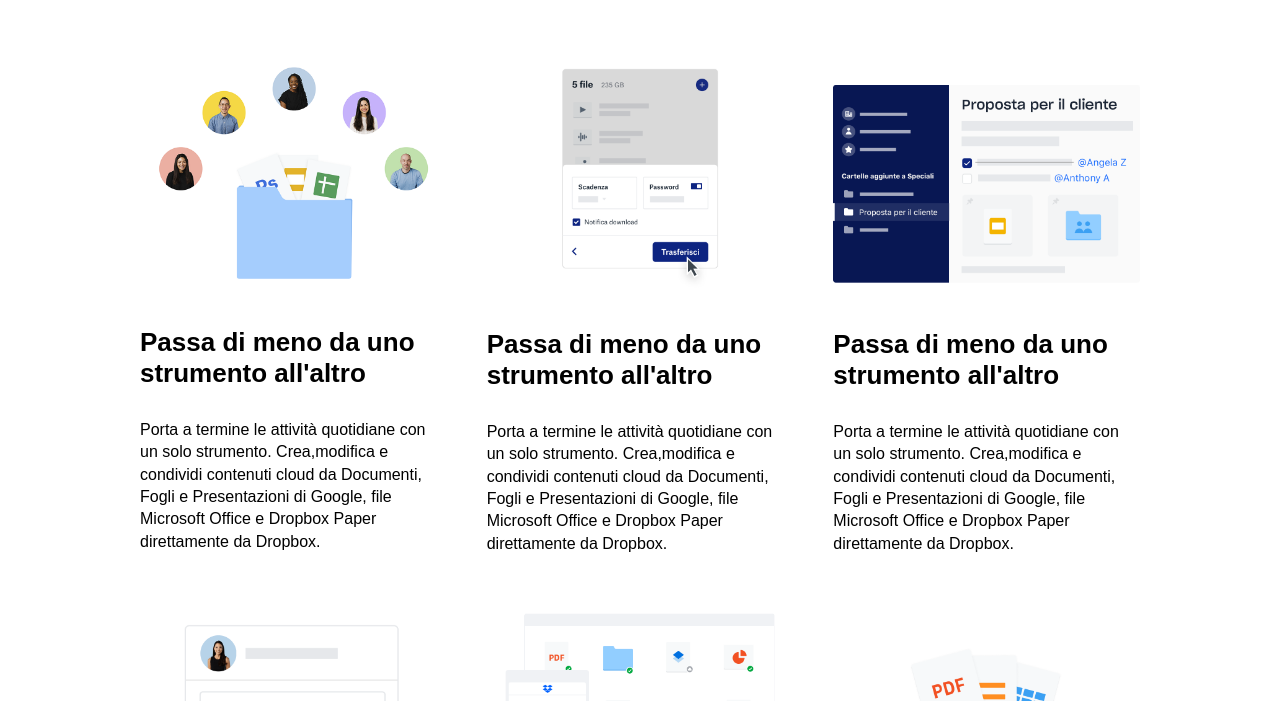
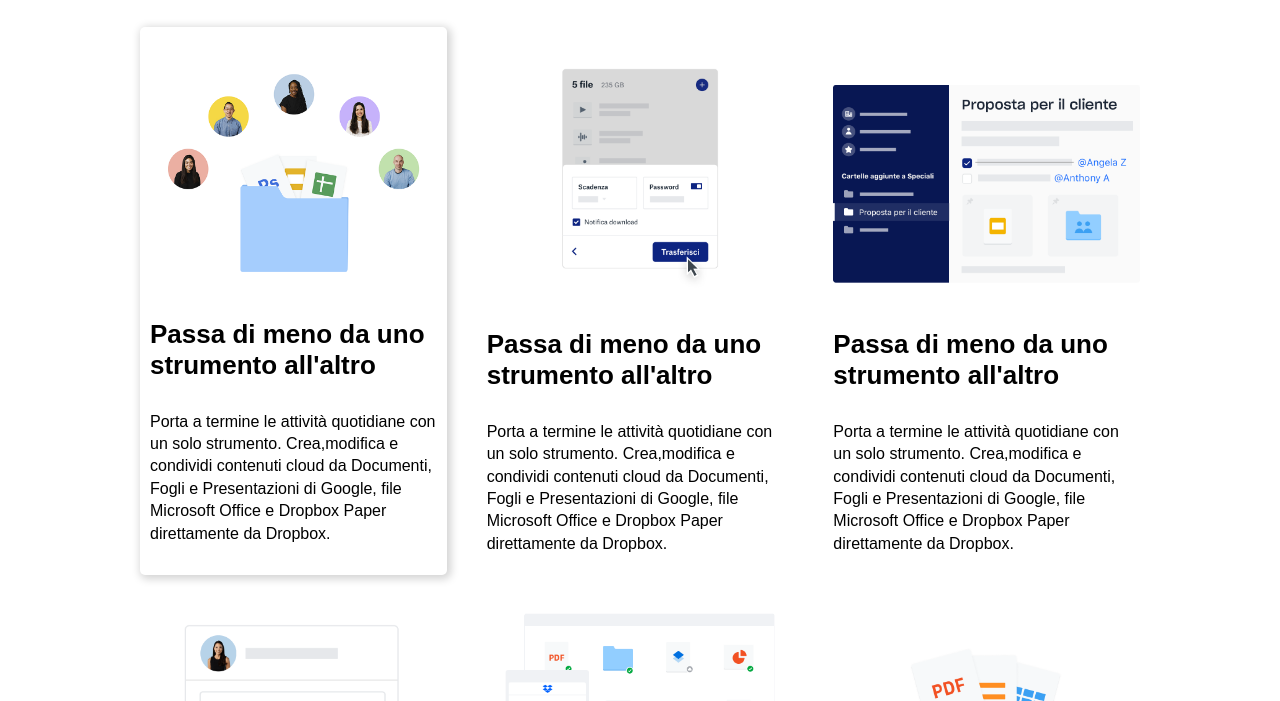
Before and after one commit to Mattia-Giorgetti/htmlcss-dropbox, a plain HTML site: page index.html in a window 1280 px wide. In both pictures the pointer is over the element 293 px from the left and 3569 px from the top of the page. Shown: the part 3268-3969 px from the top of the page. Drawn offline with Linux system fonts and the light colour scheme.

Commit message:
aggiunto effetto section 3

```diff
--- a/css/style.css
+++ b/css/style.css
@@ -287,6 +287,7 @@ h3 {
 }
 .card_box {
     width: calc((100% - 80px) / 3);
+    transition: all 0.7s;
 }
 .card_box img {
     width: 100%;
@@ -509,3 +510,10 @@ span.chev_down {
     border-radius: 5px;
     color: var(--black);
 }
+
+.card_box:hover {
+    box-shadow: 2px 2px 8px 2px lightgray;
+    padding: 10px;
+    cursor: pointer;
+    border-radius: 5px;
+}
```
